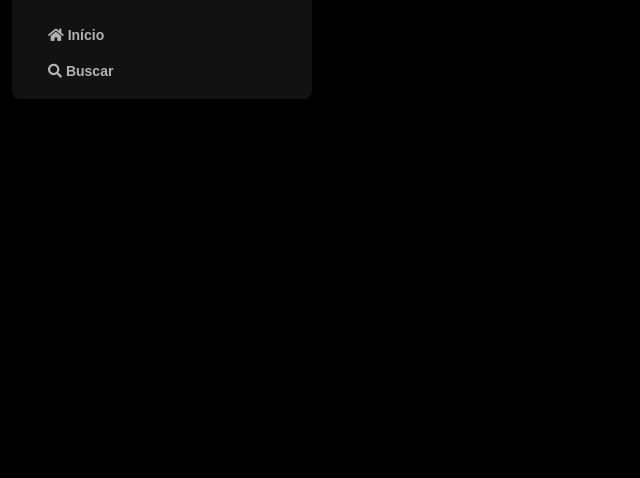
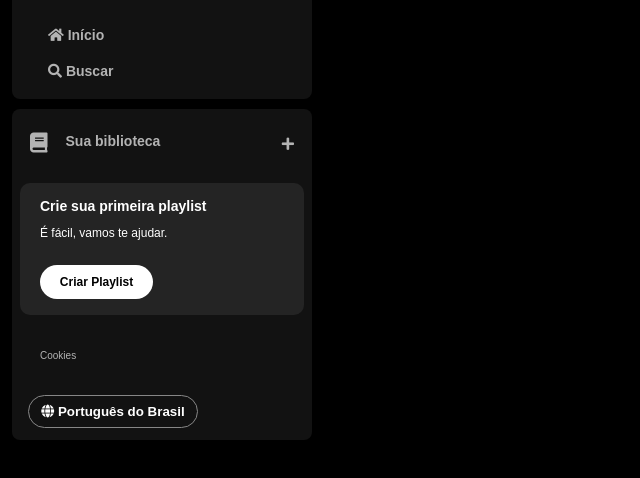
Before and after one commit to ZeroLie/spotify-imersao-alura, a plain HTML site: page index.html in a window 1280 px wide. Shown: the part 74-552 px from the top of the page, without its empty margins (0-640 px from the left). Drawn offline with Linux system fonts and the light colour scheme.

Commit message:
Segunda Aula Finalizada

```diff
--- a/index.html
+++ b/index.html
@@ -9,15 +9,15 @@
         <link rel="stylesheet" href="https://use.fontawesome.com/releases/v5.15.4/css/solid.css" integrity="sha384-Tv5i09RULyHKMwX0E8wJUqSOaXlyu3SQxORObAI08iUwIalMmN5L6AvlPX2LMoSE" crossorigin="anonymous" />
         <link rel="stylesheet" href="https://use.fontawesome.com/releases/v5.15.4/css/fontawesome.css" integrity="sha384-jLKHWM3JRmfMU0A5x5AkjWkw/EYfGUAGagvnfryNV3F9VqM98XiIH7VBGVoxVSc7" crossorigin="anonymous" />
     </head>
+
     <body>
         <div class="sidebar">
             <nav class="sidebar__navigation">
                 <div class="logo">
                     <a href="">
-                        <img src="./assets/icons/logo-spotify.png" alt="logo do spotify">
+                        <img src="./assets/icons/logo-spotify.png" alt="Logo do spotify" />
                     </a>
                 </div>
-                    <div>
                     <ul>
                         <li>
                             <a href="">
@@ -32,9 +32,40 @@
                             </a>
                         </li>
                     </ul>
+                </nav>
+
+                <div class="library">
+                    <div class="library__content">
+                        <button class="library__button">
+                            <span class="fa fas fa-book"></span>
+                            <span>Sua biblioteca</span>
+                        </button>
+                        <span class="fa fa-plus"></span>
+                    </div>
+
+                    <section class="section-playlist">
+                        <div class="section-playlist__content">
+                            <span class="text title">Crie sua primeira playlist</span>
+                            <span class="text subtitle">É fácil, vamos te ajudar.</span>
+                            <button class="section-playlist__button">
+                                <span>Criar Playlist</span>
+                            </button>
+                        </div>
+                    </section>
+
+                    <div class="cookies">
+                        <a href="">Cookies</a>
+                    </div>
+
+                    <div class="languages">
+                        <button class="languages__button">
+                            <span class="fa fa-globe"></span>
+                            <span>Português do Brasil</span>
+                        </button>
                     </div>
                 </div>
-            </nav>
+            </div>
         </div>
     </body>
+
 </html>
--- a/styles.css
+++ b/styles.css
@@ -17,7 +17,7 @@ body {
     padding: 16px 0 0 16px;
 }
 
-.sidebar__navigation .logo {
+.logo {
     background: #121212;
     display: flex;
     border-radius: 8px;
@@ -44,3 +44,128 @@ body {
     font-size: 14px;
     font-family: "DM Sans", sans-serif;
 }
+
+.library {
+    background-color: #121212;
+    border-radius: 8px;
+    display: flex;
+    justify-content: space-between;
+    flex-direction: column;
+    padding: 4px 8px;
+    color: #b3b3b3;
+    font-weight: 600;
+    font-size: 14px;
+    margin-top: 10px;
+}
+
+.library .library__content {
+    display: flex;
+    justify-content: space-between;
+}
+
+.library .library__button {
+    display: flex;
+    margin-right: 10px;
+    color: #b3b3b3;
+    background-color: transparent;
+    border: 0px;
+    font-size: 14px;
+    font-weight: 700;
+    font-family: "DM Sans", sans-serif;
+    text-align: center;
+    text-decoration: none;
+    text-transform: none;
+    padding: 20px 10px;
+}
+
+.library .library__button .fa {
+    font-size: 20px;
+    font-weight: 300;
+    color: #b3b3b3;
+    margin-right: 10px;
+    padding-right: 8px;
+}
+
+.library .library__content .fa-plus {
+    margin: 24px 10px;
+}
+
+.section-playlist {
+    display: flex;
+    align-items: flex-start;
+    justify-content: space-between;
+    gap: 20px;
+    background-color: #242424;
+    color: #b3b3b3;
+    font-weight: 600;
+    font-size: 14px;
+    margin: 8px 0px;
+    padding: 16px 20px;
+    border-radius: 10px;
+}
+
+.section-playlist .section-playlist__content {
+    display: flex;
+    flex-direction: column;
+}
+
+.section-playlist__content .text {
+    padding-bottom: 14px;
+    color: #fff;
+    font-family: "DM Sans", sans-serif;
+}
+
+.section-playlist__content .title {
+    font-weight: 700;
+}
+
+.section-playlist__content .subtitle {
+    font-weight: 500;
+    font-size: 12px;
+}
+
+.section-playlist__content .section-playlist__button {
+    display: flex;
+    justify-content: center;
+    background-color: #fff;
+    color: #000;
+    border-radius: 20px;
+    font-size: 12px;
+    font-weight: 700;
+    font-family: "DM Sans", sans-serif;
+    text-decoration: none;
+    text-transform: none;
+    padding: 10px;
+    margin-top: 12px;
+    border: 0px;
+    width: 113px;
+}
+
+.sidebar .cookies {
+    margin: 25px 20px;
+}
+
+.sidebar .cookies a {
+    color: #b3b3b3;
+    font-family: "DM Sans", sans-serif;
+    font-weight: 500;
+    font-size: 10px;
+    text-decoration: none;
+}
+
+.sidebar .cookies a:hover {
+    text-decoration: underline;
+}
+
+.languages .languages__button {
+    align-items: center;
+    background-color: transparent;
+    border: 1px solid #878787;
+    color: #fff;
+    font-weight: bold;
+    cursor: pointer;
+    width: 170px;
+    margin: 8px;
+    padding: 8px;
+    border-radius: 20px;
+}
```
Also changed, not shown: 1 other file. Lines whose indentation alone changed are shown as unchanged.
